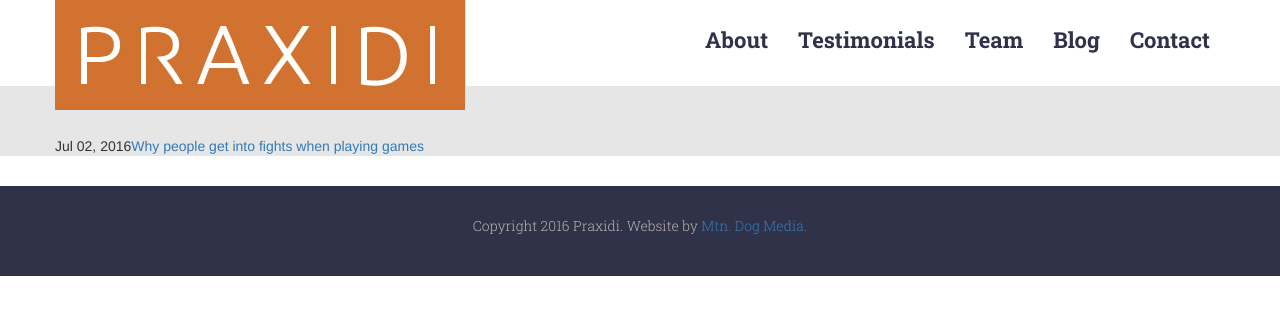
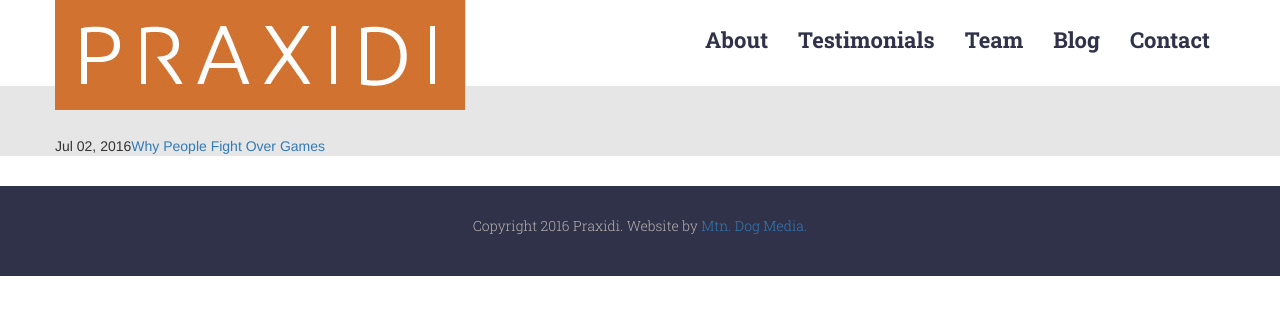
Before and after one commit to wlonk/praxidi, a Jekyll site: the page built from blog.html, in a window 1280 px wide. Shown: the top 315 px of the page. Built offline with Jekyll 4.4.1, drawn with Linux system fonts in a browser that asks for light colours; nearby versions of some CDN libraries.

Commit message:
added front matter

```diff
--- a/_posts/2016-07-02-Why People Get Into Fights When Playing Games.md
+++ b/_posts/2016-07-02-Why People Get Into Fights When Playing Games.md
@@ -1,3 +1,7 @@
+---
+layout: post
+title: Why People Fight Over Games
+---
 # It’s Just a Game, or You Didn’t Play Fair
 It was a dark and stormy night. We were playing Monopoly. This was my first time with the group, which had a house rule that you could buy rent immunity. Basically, in exchange for a property, the buyer would not charge you rent on that or some other properties of theirs you landed on.
 
```
